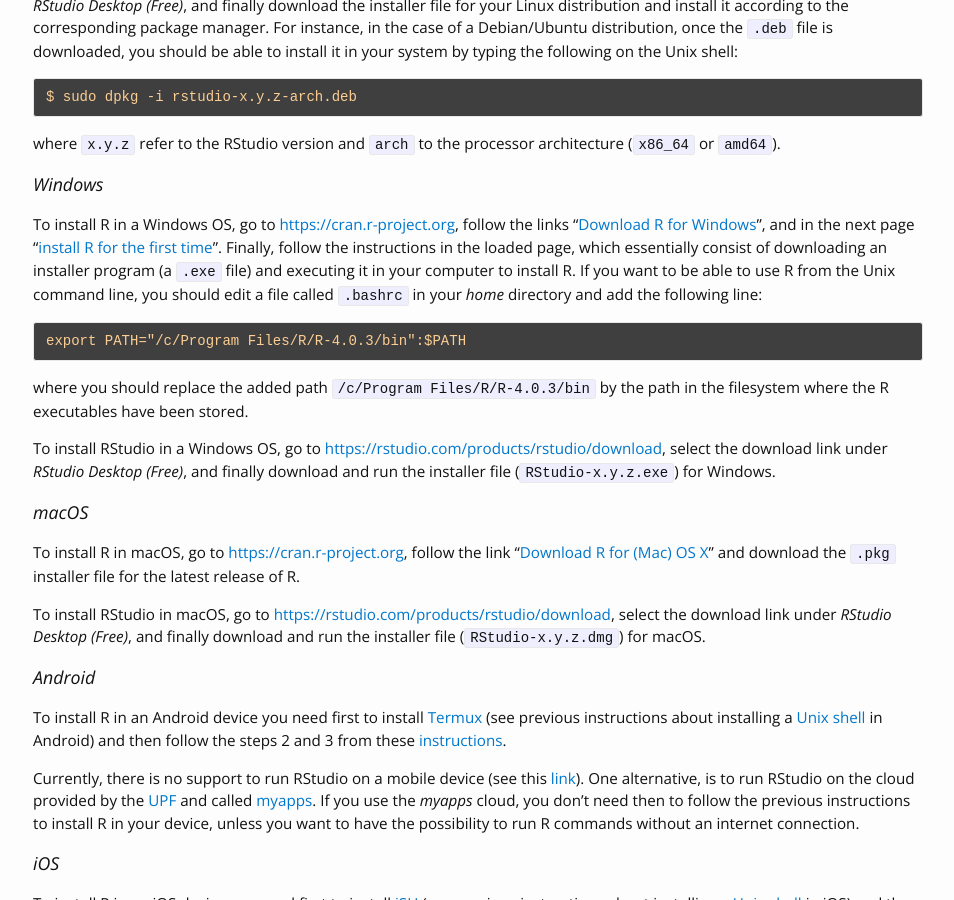
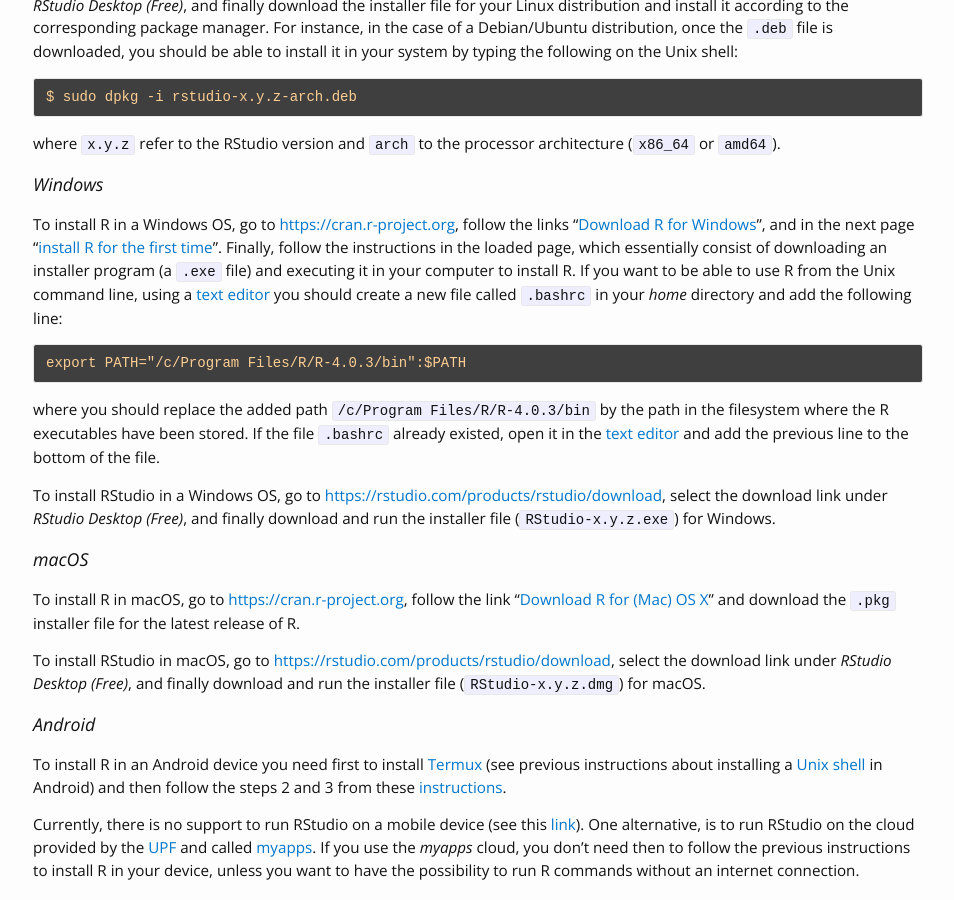
Before and after one commit to funcompbio/funcompbio.github.io, a Jekyll site: the page built from setup.md, in a window 1280 px wide and 900 px high, scrolled down 6888 px. Shown: the whole window, without its empty margins (162-1116 px from the left). Built offline with Jekyll 4.4.1, drawn with Linux system fonts in a browser that asks for light colours; nearby versions of some CDN libraries.

Commit message:
Updated setup instructions for starting R on Git Bash for Windows.

````diff
--- a/setup.md
+++ b/setup.md
@@ -418,18 +418,22 @@
 
 To install R in a Windows OS, go to
 [https://cran.r-project.org](https://cran.r-project.org),
-follow the links "[Download R for Windows](https://cran.r-project.org/bin/windows)", and
-in the next page "[install R for the first time](https://cran.r-project.org/bin/windows/base)".
-Finally, follow the instructions in the loaded page, which essentially consist of downloading
-an installer program (a `.exe` file) and executing it in your computer to install R. If you want
-to be able to use R from the Unix command line, you should edit a file called `.bashrc` in your
-_home_ directory and add the following line:
+follow the links "[Download R for Windows](https://cran.r-project.org/bin/windows)",
+and in the next page
+"[install R for the first time](https://cran.r-project.org/bin/windows/base)".
+Finally, follow the instructions in the loaded page, which essentially consist
+of downloading an installer program (a `.exe` file) and executing it in your
+computer to install R. If you want to be able to use R from the Unix command
+line, using a [text editor](#text-editor) you should create a new file called
+`.bashrc` in your _home_ directory and add the following line:
 
 ```
 export PATH="/c/Program Files/R/R-4.0.3/bin":$PATH
 ```
-where you should replace the added path `/c/Program Files/R/R-4.0.3/bin` by the path in the
-filesystem where the R executables have been stored.
+where you should replace the added path `/c/Program Files/R/R-4.0.3/bin` by the path
+in the filesystem where the R executables have been stored. If the file `.bashrc`
+already existed, open it in the [text editor](#text-editor) and add the previous line
+to the bottom of the file.
 
 To install RStudio in a Windows OS, go to
 [https://rstudio.com/products/rstudio/download](https://rstudio.com/products/rstudio/download),
````
